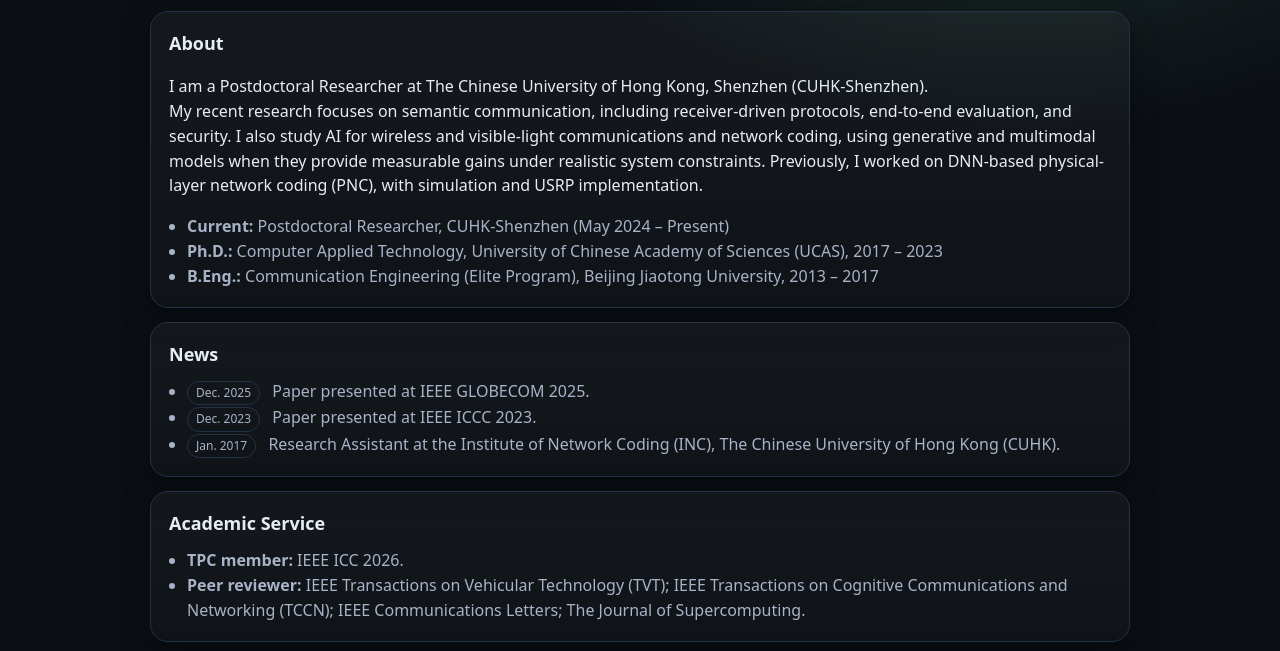
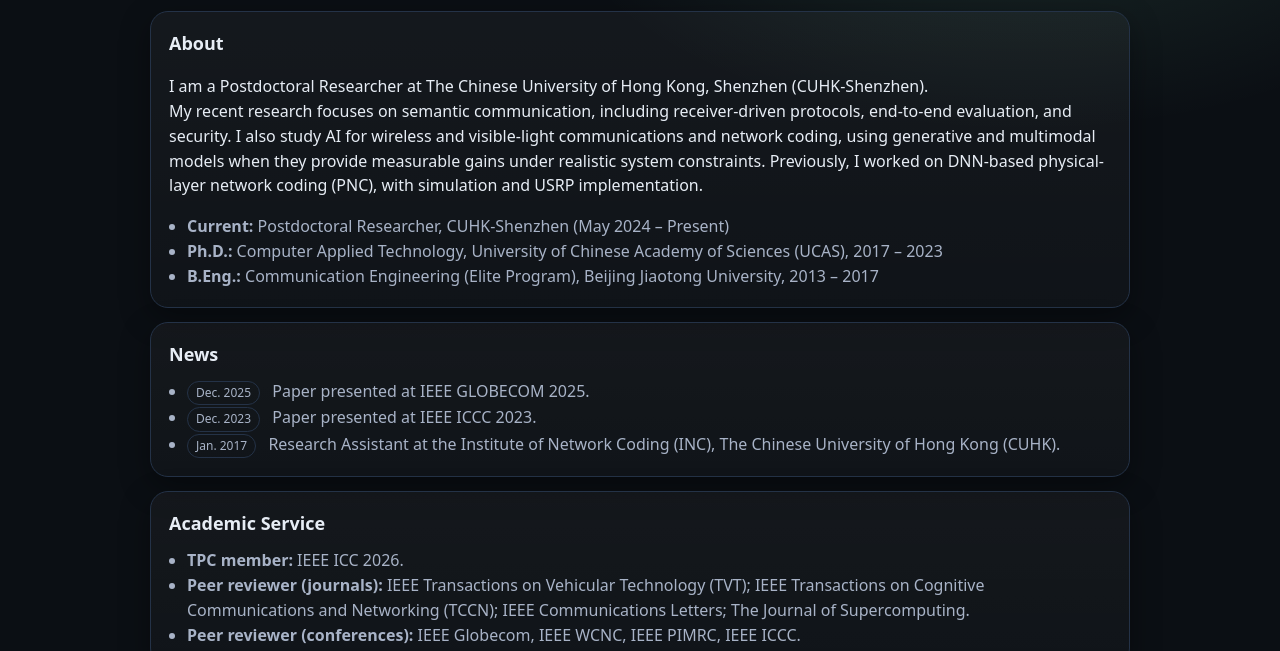
Before and after one commit to jacobxswang/xuesong_wang.github.io, a plain HTML site: page index.html in a window 1280 px wide. Shown: the part 143-794 px from the top of the page. Drawn offline with Linux system fonts and the light colour scheme.

Commit message:
Update index.html

```diff
--- a/index.html
+++ b/index.html
@@ -67,7 +67,8 @@
       <h2>Academic Service</h2>
         <ul class="bullets">
           <li><b>TPC member:</b> IEEE ICC 2026.</li>
-          <li><b>Peer reviewer:</b> IEEE Transactions on Vehicular Technology (TVT); IEEE Transactions on Cognitive Communications and Networking (TCCN); IEEE Communications Letters; The Journal of Supercomputing.</li>
+          <li><b>Peer reviewer (journals):</b> IEEE Transactions on Vehicular Technology (TVT); IEEE Transactions on Cognitive Communications and Networking (TCCN); IEEE Communications Letters; The Journal of Supercomputing.</li>
+          <li><b>Peer reviewer (conferences):</b> IEEE Globecom, IEEE WCNC, IEEE PIMRC, IEEE ICCC.</li>
         </ul>
     </section>
 
```
